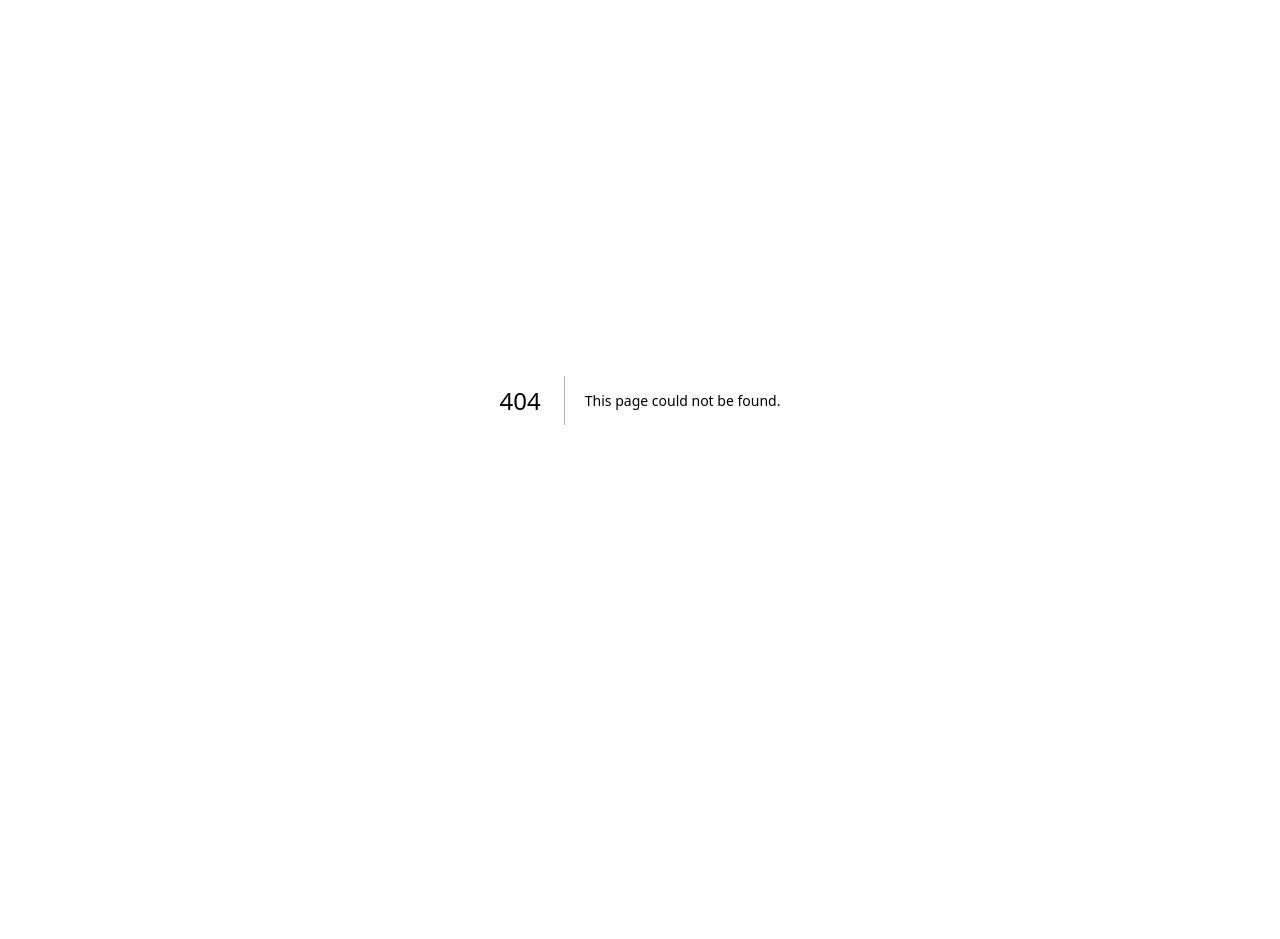
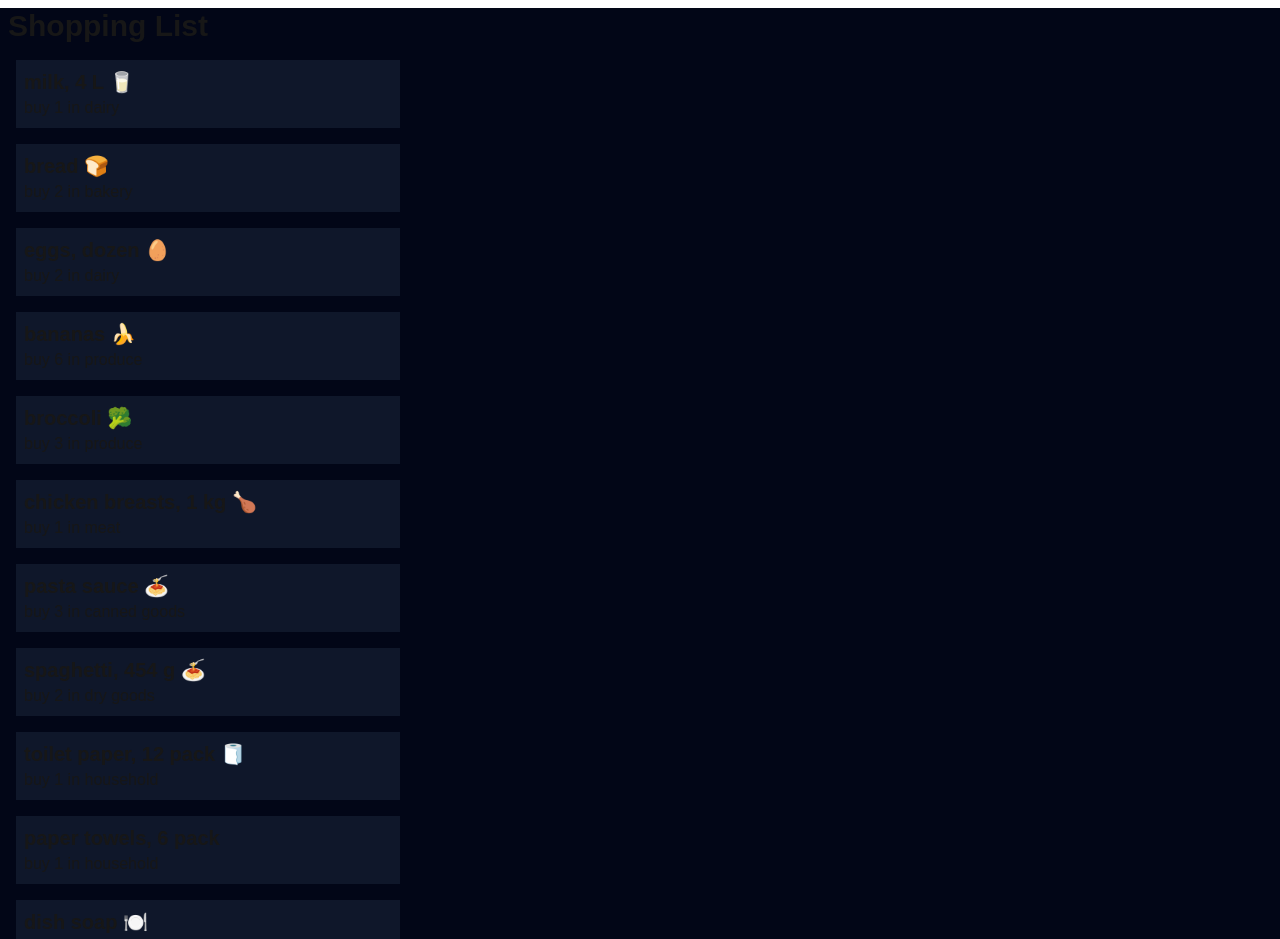
Before and after one commit to PhilippeMallari/cprg306-assignments, a Next.js app: page /week-3 in a window 1280 px wide. Before the commit this address had no page. Shown: the top 939 px of the page. Before the commit the page ends 800 px from the top, so only its background shows below. Built offline with nearby package versions, Linux system fonts and the light colour scheme.

Commit message:
week 3 done / added props / added tailwind utility classes

```diff
--- /dev/null
+++ b/app/week-3/item-list.js
@@ -0,0 +1,94 @@
+// * In item-list.js, create a functional component named ItemList. Inside this component, copy paste the following item objects each with name, quantity, and category properties. Render these items using the Item component you just created, passing item data as props.
+
+import Item from "./item";
+
+export default function ItemList() {
+    const item1 = {
+        name: "milk, 4 L 🥛",
+        quantity: 1,
+        category: "dairy",
+      };
+
+      const item2 = {
+        name: "bread 🍞",
+        quantity: 2,
+        category: "bakery",
+      };
+
+      const item3 = {
+        name: "eggs, dozen 🥚",
+        quantity: 2,
+        category: "dairy",
+      };
+
+      const item4 = {
+        name: "bananas 🍌",
+        quantity: 6,
+        category: "produce",
+      };
+
+      const item5 = {
+        name: "broccoli 🥦",
+        quantity: 3,
+        category: "produce",
+      };
+
+      const item6 = {
+        name: "chicken breasts, 1 kg 🍗",
+        quantity: 1,
+        category: "meat",
+      };
+
+      const item7 = {
+        name: "pasta sauce 🍝",
+        quantity: 3,
+        category: "canned goods",
+      };
+
+      const item8 = {
+        name: "spaghetti, 454 g 🍝",
+        quantity: 2,
+        category: "dry goods",
+      };
+
+      const item9 = {
+        name: "toilet paper, 12 pack 🧻",
+        quantity: 1,
+        category: "household",
+      };
+
+      const item10 = {
+        name: "paper towels, 6 pack",
+        quantity: 1,
+        category: "household",
+      };
+
+      const item11 = {
+        name: "dish soap 🍽️",
+        quantity: 1,
+        category: "household",
+      };
+
+      const item12 = {
+        name: "hand soap 🧼",
+        quantity: 4,
+        category: "household",
+      };
+
+      return (
+        <div>
+            <Item name={item1.name} quantity={item1.quantity} category={item1.category} />
+            <Item name={item2.name} quantity={item2.quantity} category={item2.category} />
+            <Item name={item3.name} quantity={item3.quantity} category={item3.category} />
+            <Item name={item4.name} quantity={item4.quantity} category={item4.category} />
+            <Item name={item5.name} quantity={item5.quantity} category={item5.category} />
+            <Item name={item6.name} quantity={item6.quantity} category={item6.category} />
+            <Item name={item7.name} quantity={item7.quantity} category={item7.category} />
+            <Item name={item8.name} quantity={item8.quantity} category={item8.category} />
+            <Item name={item9.name} quantity={item9.quantity} category={item9.category} />
+            <Item name={item10.name} quantity={item10.quantity} category={item10.category} />
+            <Item name={item11.name} quantity={item11.quantity} category={item11.category} />
+            <Item name={item12.name} quantity={item12.quantity} category={item12.category} />
+        </div>
+      )
+}
--- /dev/null
+++ b/app/week-3/item.js
@@ -0,0 +1,18 @@
+// * In item.js, create a functional component named Item. This component should accept name, quantity, and category as props and display them in a list item element. Use Tailwind classes for styling.
+
+export default function Item({ name, quantity, category}) {
+    return(
+        <>
+        <ul>
+            <li className="p-2 m-4 bg-slate-900 max-w-sm">
+                <h1 className="text-xl font-bold">
+                    {name}
+                </h1>
+                <h2>
+                    buy {quantity} in                     {category}
+                </h2>
+            </li>
+        </ul>
+        </>
+    )
+}
--- /dev/null
+++ b/app/week-3/page.js
@@ -0,0 +1,14 @@
+// *In page.js, create a functional component named Page that returns a main element wrapped around an h1 "Shopping List" header and the ItemList component. Use Tailwind classes for styling.
+
+import ItemList from "./item-list"
+
+export default function Page() {
+    return (
+        <main className="bg-slate-950">
+            <h2 className="text-3xl font-bold m-2">
+                Shopping List
+            </h2>
+            <ItemList />
+        </main>
+    )
+}
```
